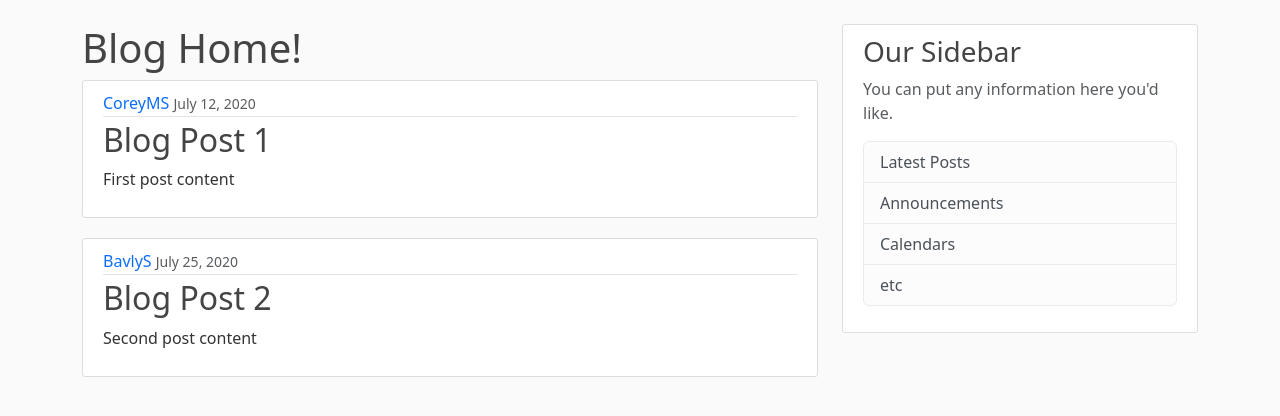
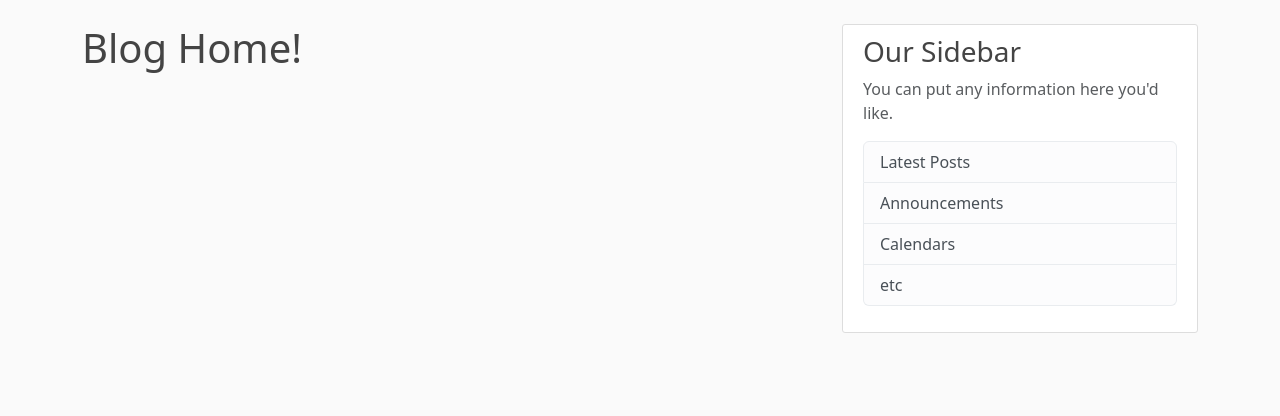
Before and after one commit to bavShehata/learning-django, a Django app: page / in a window 1280 px wide. Shown: the part 56-472 px from the top of the page. Run offline with Django 4.2, Linux system fonts and the light colour scheme; data that the repository does not hold is empty.

Commit message:
Using models in code and date formatting

```diff
--- a/blog/templates/blog/home.html
+++ b/blog/templates/blog/home.html
@@ -5,7 +5,7 @@
   <div class="media-body">
     <div class="article-metadata">
       <a class="mr-2" href="#">{{ post.author }}</a>
-      <small class="text-muted">{{ post.date_posted }}</small>
+      <small class="text-muted">{{ post.date_posted|date:"F d, Y" }}</small>
     </div>
     <h2><a class="article-title" href="#">{{ post.title }}</a></h2>
     <p class="article-content">{{ post.content }}</p>
--- a/blog/views.py
+++ b/blog/views.py
@@ -1,23 +1,10 @@
 from django.shortcuts import render
+from .models import Post
 # Create your views here.
 
-posts = [
-    {
-        'author': 'CoreyMS',
-        'title': 'Blog Post 1',
-        'content': 'First post content',
-        'date_posted': 'July 12, 2020'
-    },
-    {
-        'author': 'BavlyS',
-        'title': 'Blog Post 2',
-        'content': 'Second post content',
-        'date_posted': 'July 25, 2020'
-    },
-]
 def home(request):
     context = {
-        'posts': posts,
+        'posts': Post.objects.all(),
     }
     return render(request, 'blog/home.html', context)
 
```
